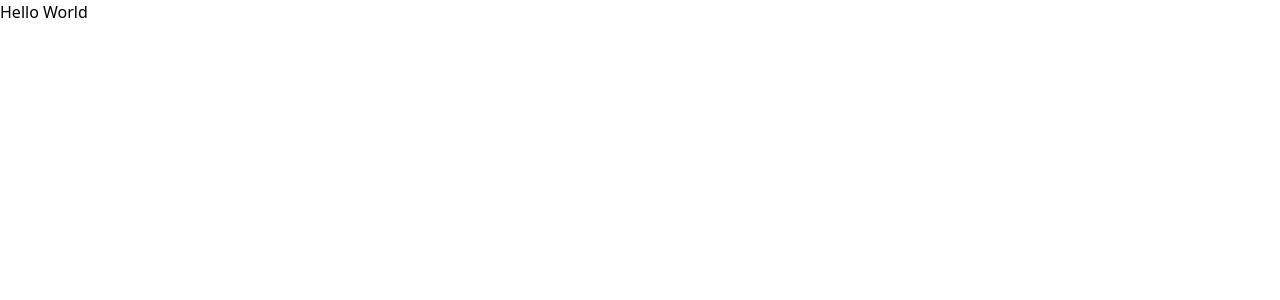
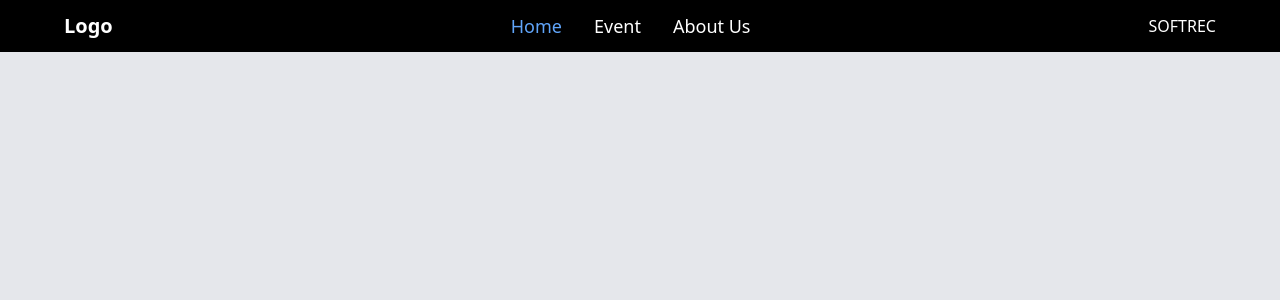
Before and after one commit to AlokSolanky/softrec_24, a React (Create React App) app: page / in a window 1280 px wide. Shown: the top 300 px of the page. Built offline with nearby package versions, Linux system fonts and the light colour scheme.

Commit message:
finally navbar is added

```diff
--- a/package.json
+++ b/package.json
@@ -9,6 +9,8 @@
     "@testing-library/user-event": "^13.2.1",
     "react": "^19.1.0",
     "react-dom": "^19.1.0",
+    "react-icons": "^5.5.0",
+    "react-router-dom": "^7.4.1",
     "react-scripts": "5.0.1",
     "web-vitals": "^2.1.0"
   },
--- a/src/App.js
+++ b/src/App.js
@@ -1,5 +1,11 @@
+import NavBar from "./components/NavBar";
+
 function App() {
-  return <div>Hello World</div>;
+  return (
+    <div className="w-full h-[100vh] bg-gray-200">
+      <NavBar />
+    </div>
+  );
 }
 
 export default App;
--- /dev/null
+++ b/src/components/NavBar.js
@@ -0,0 +1,74 @@
+import React, { useState } from "react";
+import { GiHamburgerMenu } from "react-icons/gi";
+import { IoClose } from "react-icons/io5";
+import { Link, NavLink } from "react-router-dom";
+
+const NavBar = () => {
+  const [isOpen, setIsOpen] = useState(false);
+
+  return (
+    <nav className="w-full bg-black text-white font-medium min-h-[50px] px-6">
+      <div className="max-w-6xl mx-auto flex justify-between items-center py-3">
+        <Link to="/" className="text-xl font-bold">
+          Logo
+        </Link>
+
+        <ul className="hidden md:flex space-x-8">
+          {["Home", "Event", "About Us"].map((link) => (
+            <li key={link}>
+              <NavLink
+                to={
+                  link === "Home"
+                    ? "/"
+                    : `/${link.toLowerCase().replace(" ", "-")}`
+                }
+                className={({ isActive }) =>
+                  `text-lg relative pb-1 transition-all duration-300 ${
+                    isActive ? "text-blue-400" : "text-white"
+                  }`
+                }
+              >
+                {link}
+              </NavLink>
+            </li>
+          ))}
+        </ul>
+
+        <div className="hidden md:block">SOFTREC</div>
+
+        <button
+          className="md:hidden text-white"
+          onClick={() => setIsOpen(!isOpen)}
+        >
+          {isOpen ? <IoClose size={28} /> : <GiHamburgerMenu size={28} />}
+        </button>
+      </div>
+
+      {isOpen && (
+        <div className="md:hidden bg-black text-white">
+          <ul className="flex flex-col items-center space-y-4 py-4">
+            {["Home", "Event", "About Us"].map((link) => (
+              <li key={link}>
+                <NavLink
+                  to={
+                    link === "Home"
+                      ? "/"
+                      : `/${link.toLowerCase().replace(" ", "-")}`
+                  }
+                  className={({ isActive }) =>
+                    `text-lg ${isActive ? "text-blue-400" : "text-white"}`
+                  }
+                  onClick={() => setIsOpen(false)}
+                >
+                  {link}
+                </NavLink>
+              </li>
+            ))}
+          </ul>
+        </div>
+      )}
+    </nav>
+  );
+};
+
+export default NavBar;
--- a/src/index.js
+++ b/src/index.js
@@ -2,10 +2,13 @@ import React from "react";
 import ReactDOM from "react-dom/client";
 import App from "./App";
 import "./index.css";
+import { BrowserRouter } from "react-router-dom";
 
 const root = ReactDOM.createRoot(document.getElementById("root"));
 root.render(
   <React.StrictMode>
-    <App />
+    <BrowserRouter>
+      <App />
+    </BrowserRouter>
   </React.StrictMode>
 );
```
Also changed, not shown: 2 other files (tests, documents, lock files or other folders).
